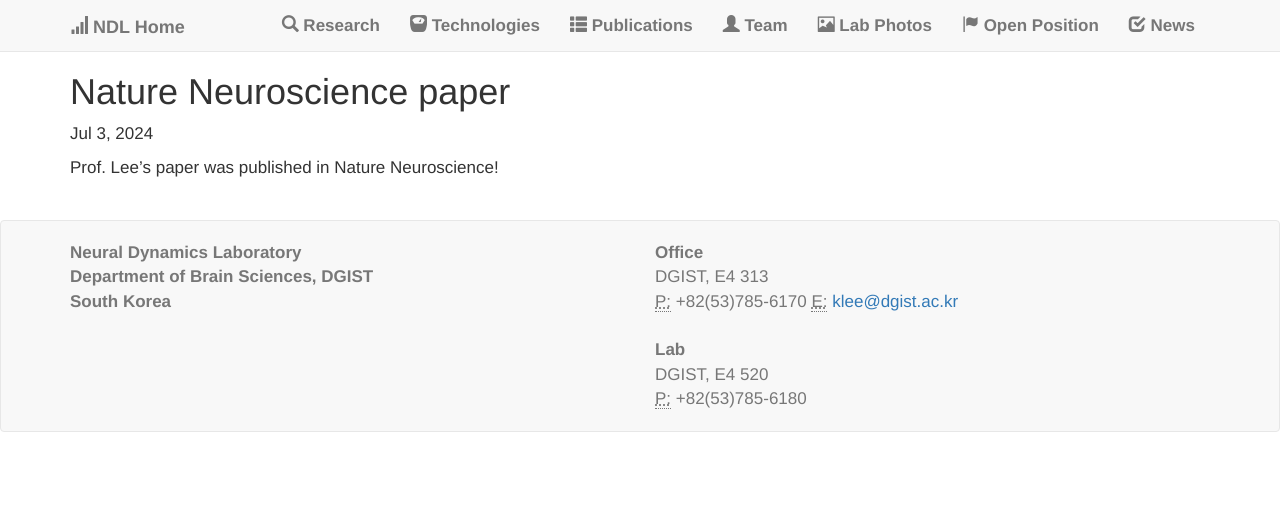
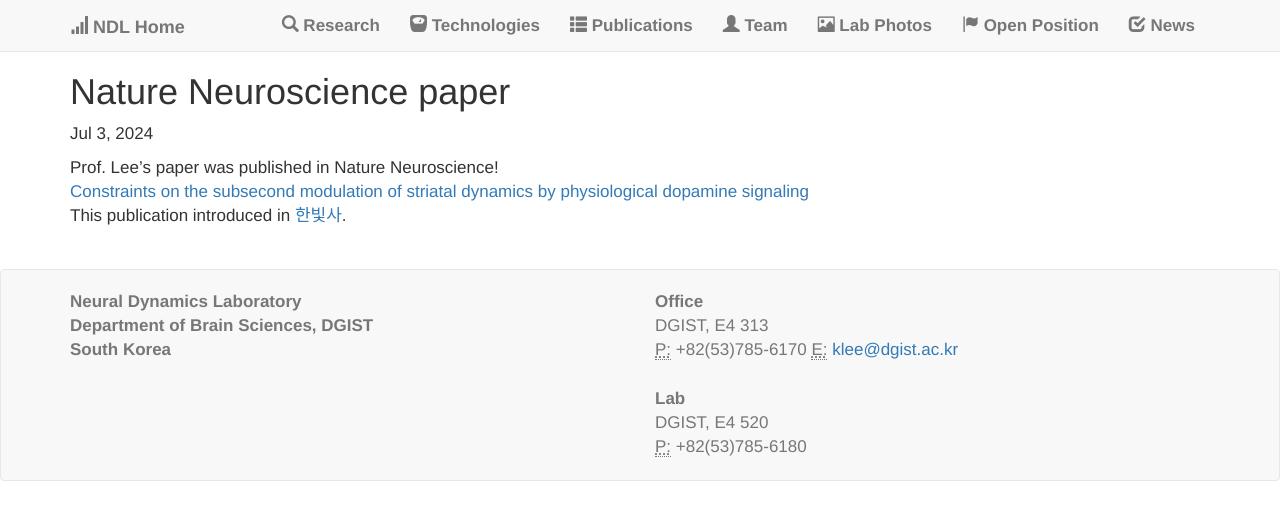
Before and after one commit to kleelab/kleelab.github.io, a Jekyll site: the page built from _posts/2024-07-03- A new paper.md, in a window 1280 px wide. Shown: the top 520 px of the page. Built offline with Jekyll 4.4.1, drawn with Linux system fonts in a browser that asks for light colours; nearby versions of some CDN libraries; a style sheet for code colours, icons or effects is not loaded.

Commit message:
Update 2024-07-03- A new paper.md

```diff
--- a/_posts/2024-07-03- A new paper.md
+++ b/_posts/2024-07-03- A new paper.md
@@ -4,4 +4,6 @@
 date:   2024-07-03
 excerpt:
 ---
-Prof. Lee's paper was published in Nature Neuroscience!
+Prof. Lee's paper was published in Nature Neuroscience!<br>
+<a href="https://www.nature.com/articles/s41593-024-01699-z"> Constraints on the subsecond modulation of striatal dynamics by physiological dopamine signaling </a> <br>
+This publication introduced in <a href="https://www.ibric.org/bric/hanbitsa/treatise.do?mode=treatise-view&id=93932&authorId=7666&pager.offset=0&pagerLimit=10&srAuthorId=7666&beforemode=author-treatise-list#!/list"> 한빛사</a>.
```
